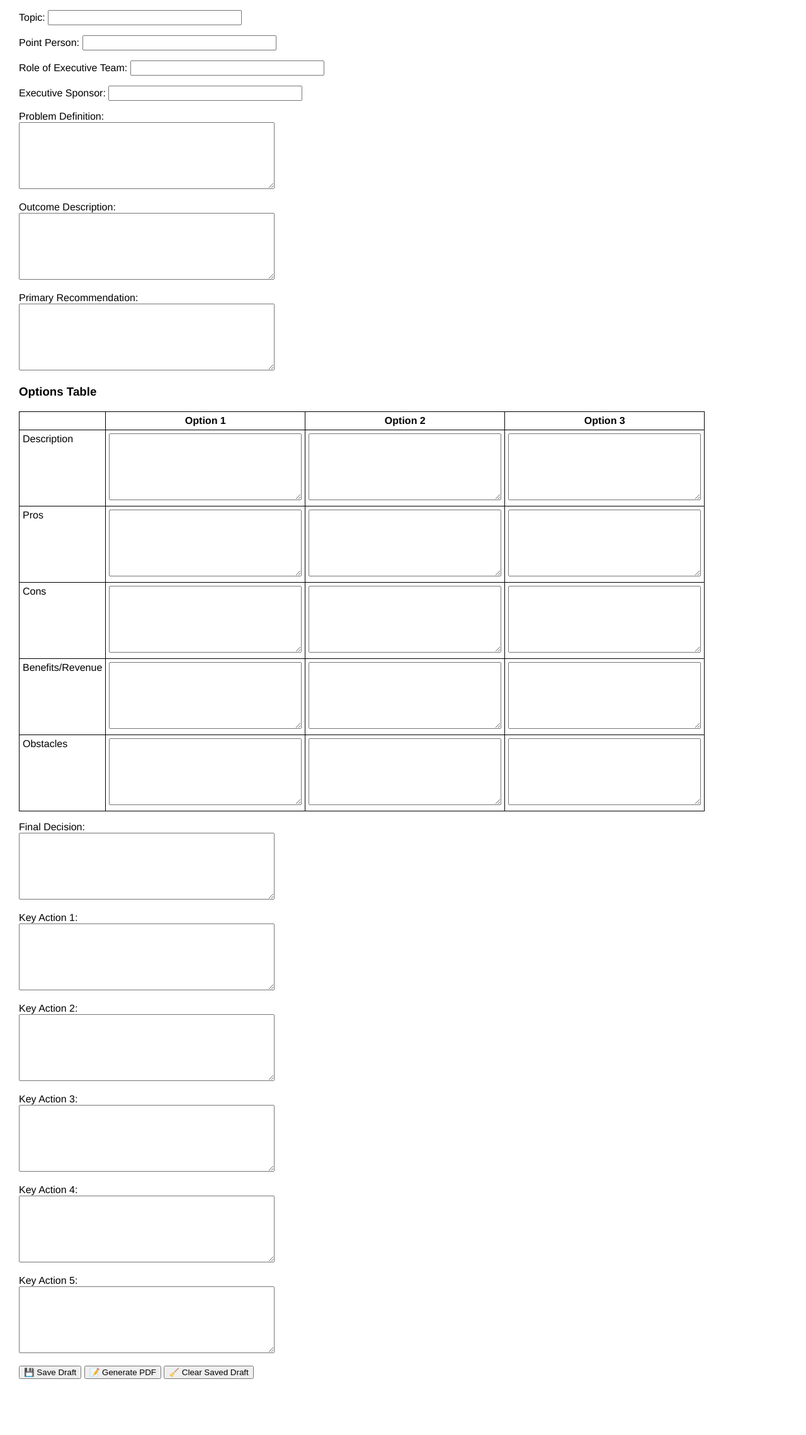
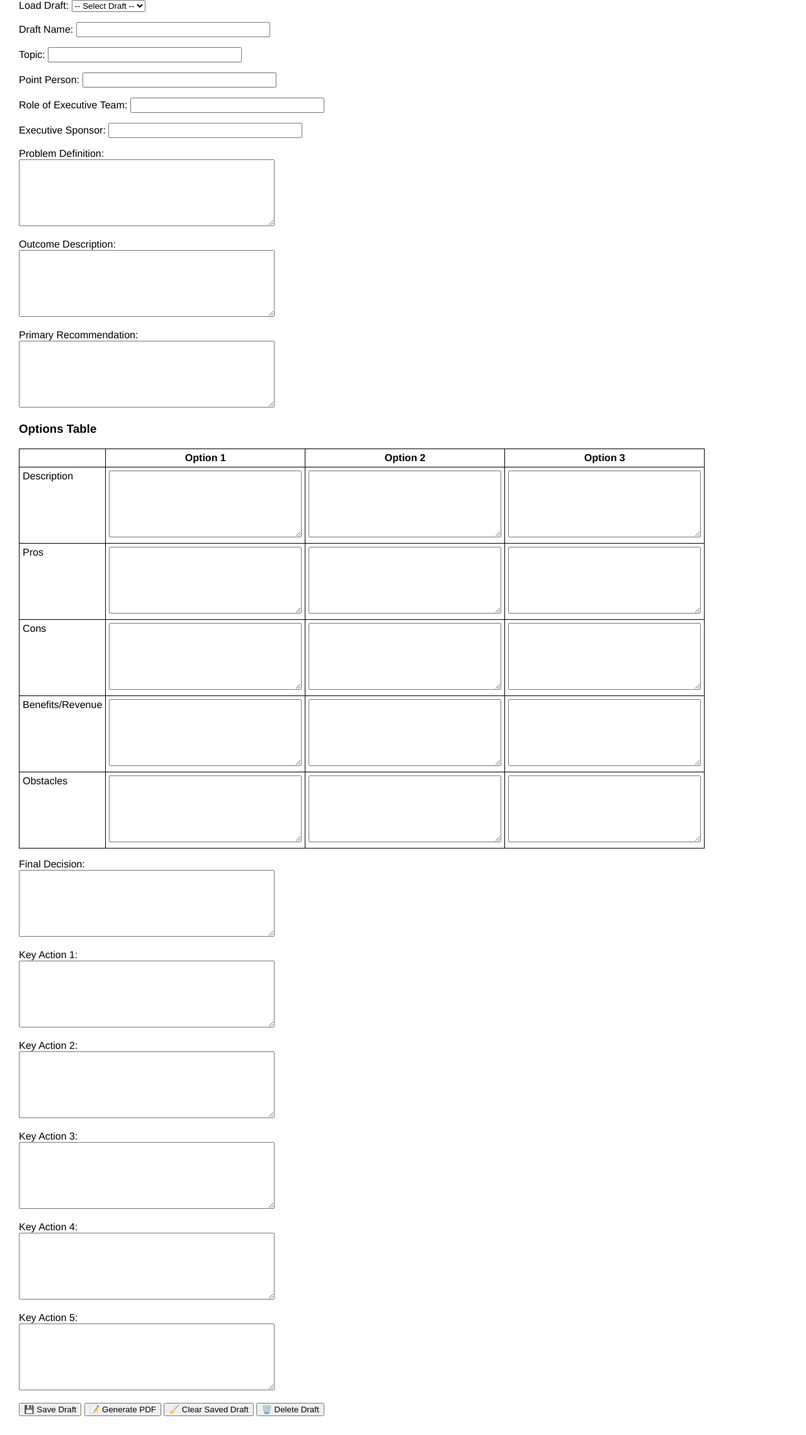
Before and after one commit to suzyatTP/fillableform, a Flask app: page / in a window 1280 px wide. Shown: the part 145-2423 px from the top of the page at 63% size. Before the commit the page ends 2334 px from the top, so only its background shows below. Run offline with Flask 3, Linux system fonts and the light colour scheme; data that the repository does not hold is empty.

Commit message:
Add SQLite draft saving and HTML updates

```diff
--- a/app.py
+++ b/app.py
@@ -1,13 +1,59 @@
-from flask import Flask, render_template, request, send_file
+from flask import Flask, render_template, request, send_file, redirect, url_for, flash
 from reportlab.lib.pagesizes import letter
 from reportlab.pdfgen import canvas
 from reportlab.lib import colors
 import os
 import io
 import json
+import sqlite3
 
 app = Flask(__name__)
+app.secret_key = 'your_secret_key_here'
+DB_FILE = 'drafts.db'
 
+# --- SQLite setup ---
+def init_db():
+    with sqlite3.connect(DB_FILE) as conn:
+        c = conn.cursor()
+        c.execute('''CREATE TABLE IF NOT EXISTS drafts (
+                        id INTEGER PRIMARY KEY AUTOINCREMENT,
+                        name TEXT UNIQUE NOT NULL,
+                        content TEXT NOT NULL
+                    )''')
+        conn.commit()
+
+init_db()
+
+# --- Helper functions for DB ---
+def save_draft_to_db(name, content_dict):
+    with sqlite3.connect(DB_FILE) as conn:
+        c = conn.cursor()
+        json_data = json.dumps(content_dict)
+        c.execute("REPLACE INTO drafts (name, content) VALUES (?, ?)", (name, json_data))
+        conn.commit()
+
+def load_draft_from_db(name):
+    with sqlite3.connect(DB_FILE) as conn:
+        c = conn.cursor()
+        c.execute("SELECT content FROM drafts WHERE name = ?", (name,))
+        row = c.fetchone()
+        if row:
+            return json.loads(row[0])
+        return {}
+
+def list_drafts():
+    with sqlite3.connect(DB_FILE) as conn:
+        c = conn.cursor()
+        c.execute("SELECT name FROM drafts")
+        return [row[0] for row in c.fetchall()]
+
+def delete_draft(name):
+    with sqlite3.connect(DB_FILE) as conn:
+        c = conn.cursor()
+        c.execute("DELETE FROM drafts WHERE name = ?", (name,))
+        conn.commit()
+
+# --- PDF utilities ---
 def draw_wrapped_text(p, x, y, text, max_width, font_name="Helvetica", font_size=10, line_height=14):
     p.setFont(font_name, font_size)
     words = text.split()
@@ -44,29 +90,37 @@ def get_text_height(text, max_width, font_name="Helvetica", font_size=10, line_h
         lines.append(current_line)
     return line_height * len(lines) + 10
 
-@app.route('/')
+# --- Routes ---
+@app.route('/', methods=['GET'])
 def form():
-    data = {}
-    if os.path.exists("saved_draft.json"):
-        with open("saved_draft.json", "r") as f:
-            data = json.load(f)
-    return render_template('form.html', data=data)
+    draft_name = request.args.get("draft")
+    data = load_draft_from_db(draft_name) if draft_name else {}
+    return render_template('form.html', data=data, drafts=list_drafts(), selected_draft=draft_name)
 
 @app.route('/submit', methods=['POST'])
 def submit():
     data = request.form.to_dict()
     action = data.get("action")
+    draft_name = data.get("draft_name")
 
     if action == "save":
-        with open("saved_draft.json", "w") as f:
-            json.dump(data, f)
-        return "Draft saved! You can return later to continue."
+        if not draft_name:
+            flash("Please enter a name for your draft.")
+        else:
+            save_draft_to_db(draft_name, data)
+            flash(f"Draft '{draft_name}' saved successfully.")
+        return redirect(url_for('form', draft=draft_name))
 
+    if action == "delete":
+        if draft_name:
+            delete_draft(draft_name)
+            flash(f"Draft '{draft_name}' has been deleted.")
+        return redirect(url_for('form'))
+
+    # --- PDF Generation ---
     buffer = io.BytesIO()
     p = canvas.Canvas(buffer, pagesize=letter)
     width, height = letter
-
-    # Header
     p.setFillColorRGB(0.15, 0.18, 0.25)
     p.rect(0, height - 70, width, 70, fill=1, stroke=0)
     p.setFillColor(colors.white)
@@ -80,8 +134,6 @@ def submit():
 
     p.setFillColor(colors.black)
     y = height - 90
-
-    # Top Fields
     top_fields = [
         ("Topic", data.get("Topic", "")),
         ("Point Person", data.get("PointPerson", "")),
@@ -91,7 +143,6 @@ def submit():
         ("Outcome Description", data.get("Outcome", "")),
         ("Primary Recommendation", data.get("Recommendation", ""))
     ]
-
     for label, val in top_fields:
         box_height = get_text_height(val, width - 100)
         if y - box_height < 60:
@@ -104,59 +155,42 @@ def submit():
         draw_wrapped_text(p, 55, y - 20, val, width - 110)
         y -= (box_height + 20)
 
-    # Options Table
     p.setFont("Helvetica-Bold", 12)
     p.drawString(50, y, "Options Table")
     y -= 20
 
     rows = [
-        ("Description", [data.get("Option1Desc", ""), data.get("Option2Desc", ""), data.get("Option3Desc", "")]),
+        ("Description", [data.get("Option1Description", ""), data.get("Option2Description", ""), data.get("Option3Description", "")]),
         ("Pros", [data.get("Option1Pros", ""), data.get("Option2Pros", ""), data.get("Option3Pros", "")]),
         ("Cons", [data.get("Option1Cons", ""), data.get("Option2Cons", ""), data.get("Option3Cons", "")]),
-        ("Benefit/Revenue", [data.get("Option1Benefit", ""), data.get("Option2Benefit", ""), data.get("Option3Benefit", "")]),
-        ("Obstacles", [data.get("Option1Obstacles", ""), data.get("Option2Obstacles", ""), data.get("Option3Obstacles", "")]),
+        ("Benefits/Revenue", [data.get("Option1Benefits/Revenue", ""), data.get("Option2Benefits/Revenue", ""), data.get("Option3Benefits/Revenue", "")]),
+        ("Obstacles", [data.get("Option1Obstacles", ""), data.get("Option2Obstacles", ""), data.get("Option3Obstacles", "")])
     ]
-
     col_width = (width - 100) / 4
-    first_row_heights = [get_text_height(txt, col_width - 10) for txt in rows[0][1]]
-    first_row_height = max(first_row_heights) + 20
-    header_row_height = 30
-
-    if y - (first_row_height + header_row_height) < 60:
-        p.showPage()
-        y = height - 50
-
     p.setFont("Helvetica-Bold", 10)
-    header_y = y
-    p.rect(50, header_y - 20, col_width, 20, stroke=1, fill=0)
-
+    p.rect(50, y - 20, col_width, 20, stroke=1, fill=0)
     for i, header in enumerate(["Option 1", "Option 2", "Option 3"]):
         x = 50 + col_width * (i + 1)
-        p.rect(x, header_y - 20, col_width, 20, stroke=1, fill=0)
-        p.drawCentredString(x + col_width / 2, header_y - 15, header)
+        p.rect(x, y - 20, col_width, 20, stroke=1, fill=0)
+        p.drawCentredString(x + col_width / 2, y - 15, header)
+    y -= 30
 
-    y -= 30
-    col_w = (width - 100) / 4
     for label, options in rows:
-        heights = [get_text_height(txt, col_w - 10) for txt in options]
+        heights = [get_text_height(txt, col_width - 10) for txt in options]
         row_h = max(heights) + 20
-
         if y - row_h < 60:
             p.showPage()
             y = height - 50
-
         p.setFont("Helvetica-Bold", 10)
-        p.rect(50, y - row_h, col_w, row_h, stroke=1, fill=0)
-        draw_wrapped_text(p, 55, y - 20, label, col_w - 10)
-
+        p.rect(50, y - row_h, col_width, row_h, stroke=1, fill=0)
+        draw_wrapped_text(p, 55, y - 20, label, col_width - 10)
         for i in range(3):
-            x = 50 + (i + 1) * col_w
+            x = 50 + (i + 1) * col_width
             p.setFont("Helvetica", 10)
-            p.rect(x, y - row_h, col_w, row_h, stroke=1, fill=0)
-            draw_wrapped_text(p, x + 5, y - 20, options[i], col_w - 10)
+            p.rect(x, y - row_h, col_width, row_h, stroke=1, fill=0)
+            draw_wrapped_text(p, x + 5, y - 20, options[i], col_width - 10)
         y -= (row_h + 10)
 
-    # Final Decision
     decision = data.get("Decision", "")
     box_height = get_text_height(decision, width - 100)
     if y - box_height < 60:
@@ -169,21 +203,17 @@ def submit():
     draw_wrapped_text(p, 55, y - 20, decision, width - 110)
     y -= (box_height + 20)
 
-    # Key Actions
     p.setFont("Helvetica-Bold", 12)
     p.drawString(50, y, "Key Actions:")
     y -= 20
-
     for i in range(1, 6):
         action = data.get(f"Action{i}", "")
         box_height = get_text_height(action, width - 130)
         if y - box_height < 60:
             p.showPage()
             y = height - 50
-
         p.setFont("Helvetica-Bold", 10)
         p.drawString(55, y - 15, f"{i}.")
-
         p.rect(75, y - box_height - 5, width - 120, box_height, stroke=1, fill=0)
         p.setFont("Helvetica", 10)
         draw_wrapped_text(p, 80, y - 20, action, width - 130)
--- a/templates/form.html
+++ b/templates/form.html
@@ -70,7 +70,20 @@
     </div>
   </div>
 
+  <!-- Dropdown to load existing drafts -->
+<form method="GET" action="/">
+  <label for="draft">Load Draft:</label>
+  <select name="draft" onchange="this.form.submit()">
+    <option value="">-- Select Draft --</option>
+    {% for draft in drafts %}
+      <option value="{{ draft }}" {% if selected_draft == draft %}selected{% endif %}>{{ draft }}</option>
+    {% endfor %}
+  </select>
+</form>
+
+
   <form action="/submit" method="POST">
+    <p><label>Draft Name: <input type="text" name="draft_name" value="{{ selected_draft or '' }}" /></label></p>
     <p><label>Topic: <input type="text" name="Topic" value="{{ data.get('Topic', '') }}" /></label></p>
     <p><label>Point Person: <input type="text" name="PointPerson" value="{{ data.get('PointPerson', '') }}" /></label></p>
     <p><label>Role of Executive Team: <input type="text" name="Role" value="{{ data.get('Role', '') }}" /></label></p>
@@ -100,13 +113,16 @@
     <p><label>Final Decision:<br>
       <textarea name="Decision" style="width: 400px;">{{ data.get('Decision', '') }}</textarea></label></p>
 
-    {% for i in range(1, 6) %}
-    <p><label>Key Action {{ i }}:<br><textarea name="Action{{ i }}">{{ data.get('Action' ~ i, '') }}</textarea></label></p>
-    {% endfor %}
+      {% for i in range(1, 6) %}
+      <p><label>Key Action {{ i }}:<br>
+        <textarea name="Action{{ i }}">{{ data.get('Action' ~ i, '') }}</textarea></label></p>
+      {% endfor %}
 
     <button type="submit" name="action" value="save">💾 Save Draft</button>
     <button type="submit" name="action" value="submit">📝 Generate PDF</button>
     <button type="reset">🧹 Clear Saved Draft</button>
+    <button type="submit" name="action" value="delete">🗑️ Delete Draft</button>
+
   </form>
 </body>
 </html>
```
Also changed, not shown: 1 other file.
